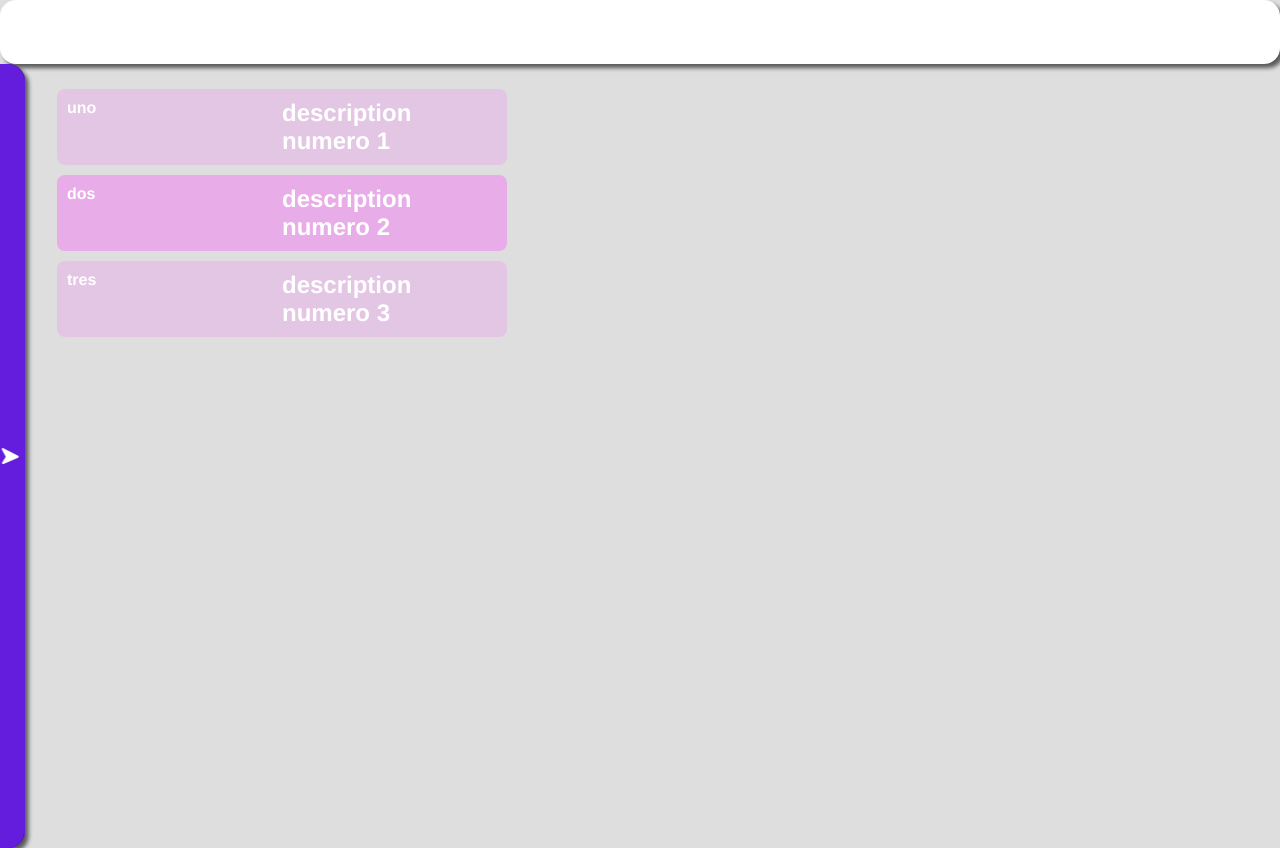
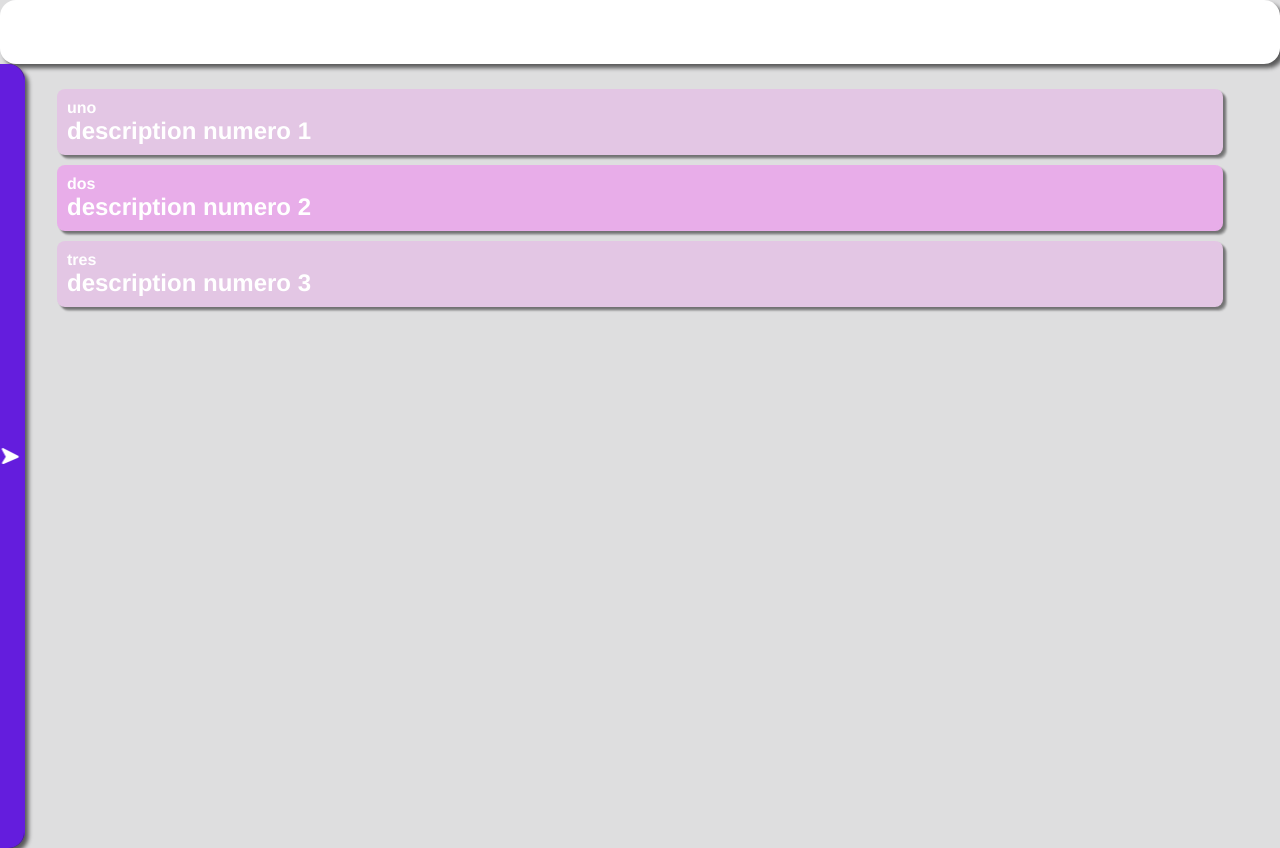
Before and after one commit to dialmonsalve/dialui-components, a React (Vite) app: page /drag in a window 1280 px wide. Built offline with nearby package versions, Linux system fonts and the light colour scheme.

Commit message:
Preparing to up npm

```diff
--- a/package.json
+++ b/package.json
@@ -7,7 +7,7 @@
 	"scripts": {
 		"dev": "vite",
 		"build": "tsc && vite build",
-		"sass": "sass --watch --no-source-map --style=compressed src/dev/sass:src/prod/styles",
+		"sass": "sass --watch --no-source-map --style=compressed src/dev/sass:src/styles",
 		"test": "vitest --coverage --ui"
 	},
 	"peerDependencies": {
--- a/src/dev/pages/dragDrop.tsx
+++ b/src/dev/pages/dragDrop.tsx
@@ -35,7 +35,7 @@ function DragAndDropPage() {
 
 	return (
 		<div
-			style={{ display: 'grid', gap: '10px', padding: '25px', width: '500px' }}
+			style={{ display: 'grid', gap: '10px', padding: '25px' }}
 		>
 			{entryState.map((entry, index) => (
 				<DragAndDrop
@@ -49,11 +49,10 @@ function DragAndDropPage() {
 					handleDrop={handleDrop}
 					index={index}
 					key={entry.id}
-					sx={{ display: 'grid', gridTemplateColumns: 'repeat(2, 1fr)' }}
 					backgroundColor='pink'
 				>
-					<h4>{entry.title}</h4>
-					<h2>{entry.description}</h2>
+					<h4 >{entry.title}</h4>
+					<h2 >{entry.description}</h2>
 				</DragAndDrop>
 			))}
 		</div>
--- a/src/dev/sass/components/UI/dragAndDrop.module.scss
+++ b/src/dev/sass/components/UI/dragAndDrop.module.scss
@@ -5,7 +5,9 @@
   color: Gv.$color-white-200;
   cursor: grab;
   padding: 10px;
-
+  box-shadow: 2px 2px 2px rgba(0, 0, 0, 0.2), 3px 3px 2px rgba(0, 0, 0, 0.2),
+    4px 4px 2px rgba(0, 0, 0, 0.2);
+    transition: box-shadow .4s ease;
 }
 
 .list-yellow {
@@ -83,16 +85,16 @@
 .list-pink {
   &:nth-child(odd) {
     background-color: Gv.$color-pink-100;
-
   }
 
   &:nth-child(even) {
     background-color: Gv.$color-pink-200;
-
   }
 }
 
 .next-position:nth-child(odd),
 .next-position:nth-child(even) {
-  background-color: Gv.$color-red-400;
+  background-color: Gv.$color-gray-100;
+  box-shadow: none;
+  border: thin dashed white;
 }
--- a/src/hooks/useDrag.ts
+++ b/src/hooks/useDrag.ts
@@ -21,6 +21,7 @@ export function useDrag<T extends { position: number }[]>({
 	const handleDragStart = (index: number) => {
 		setDragItemIndex(index);
 	};
+
 	const handleDragOver = (event: DragEvent) => {
 		event.preventDefault();
 	};
--- a/src/styles/components/UI/dragAndDrop.module.css
+++ b/src/styles/components/UI/dragAndDrop.module.css
@@ -1 +1 @@
-.list-item{border-radius:8px;color:#fff;cursor:grab;padding:10px}.list-yellow:nth-child(odd){background-color:rgba(189,188,13,.3)}.list-yellow:nth-child(even){background-color:rgba(189,188,13,.65)}.list-blue:nth-child(odd){background-color:rgba(0,61,254,.15)}.list-blue:nth-child(even){background-color:rgba(0,61,254,.4)}.list-red:nth-child(odd){background-color:rgba(180,19,0,.15)}.list-red:nth-child(even){background-color:rgba(180,19,0,.4)}.list-green:nth-child(odd){background-color:rgba(109,188,13,.15)}.list-green:nth-child(even){background-color:rgba(109,188,13,.4)}.list-gray:nth-child(odd){background-color:rgba(70,68,68,.125)}.list-gray:nth-child(even){background-color:rgba(70,68,68,.635)}.list-white:nth-child(odd){background-color:rgba(70,68,68,.125);color:#464444}.list-white:nth-child(even){background-color:#fff;color:#464444}.list-purple:nth-child(odd){background-color:rgba(75,54,212,.3)}.list-purple:nth-child(even){background-color:rgba(75,54,212,.65)}.list-pink:nth-child(odd){background-color:rgba(254,61,254,.15)}.list-pink:nth-child(even){background-color:rgba(254,61,254,.3)}.next-position:nth-child(odd),.next-position:nth-child(even){background-color:rgba(180,19,0,.65)}
+.list-item{border-radius:8px;color:#fff;cursor:grab;padding:10px;box-shadow:2px 2px 2px rgba(0,0,0,.2),3px 3px 2px rgba(0,0,0,.2),4px 4px 2px rgba(0,0,0,.2);transition:box-shadow .4s ease}.list-yellow:nth-child(odd){background-color:rgba(189,188,13,.3)}.list-yellow:nth-child(even){background-color:rgba(189,188,13,.65)}.list-blue:nth-child(odd){background-color:rgba(0,61,254,.15)}.list-blue:nth-child(even){background-color:rgba(0,61,254,.4)}.list-red:nth-child(odd){background-color:rgba(180,19,0,.15)}.list-red:nth-child(even){background-color:rgba(180,19,0,.4)}.list-green:nth-child(odd){background-color:rgba(109,188,13,.15)}.list-green:nth-child(even){background-color:rgba(109,188,13,.4)}.list-gray:nth-child(odd){background-color:rgba(70,68,68,.125)}.list-gray:nth-child(even){background-color:rgba(70,68,68,.635)}.list-white:nth-child(odd){background-color:rgba(70,68,68,.125);color:#464444}.list-white:nth-child(even){background-color:#fff;color:#464444}.list-purple:nth-child(odd){background-color:rgba(75,54,212,.3)}.list-purple:nth-child(even){background-color:rgba(75,54,212,.65)}.list-pink:nth-child(odd){background-color:rgba(254,61,254,.15)}.list-pink:nth-child(even){background-color:rgba(254,61,254,.3)}.next-position:nth-child(odd),.next-position:nth-child(even){background-color:rgba(70,68,68,.125);box-shadow:none;border:thin dashed #fff}
```
